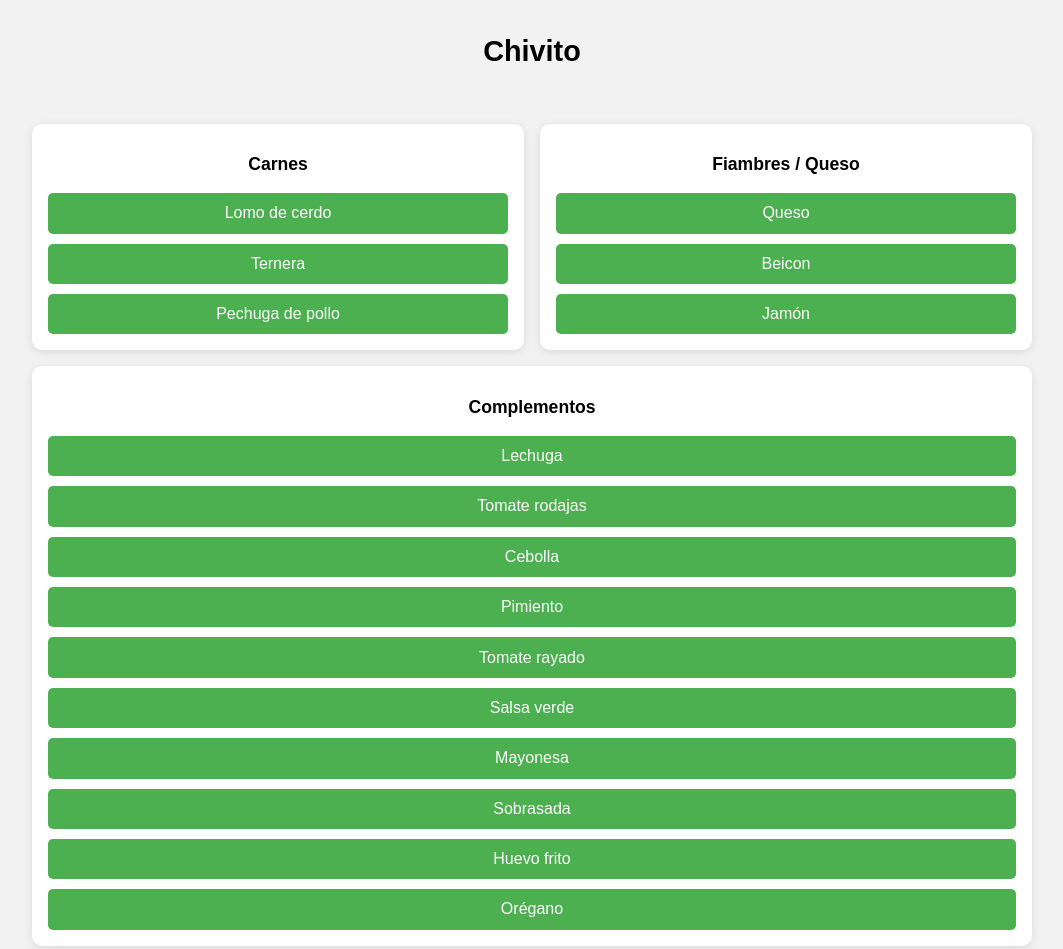
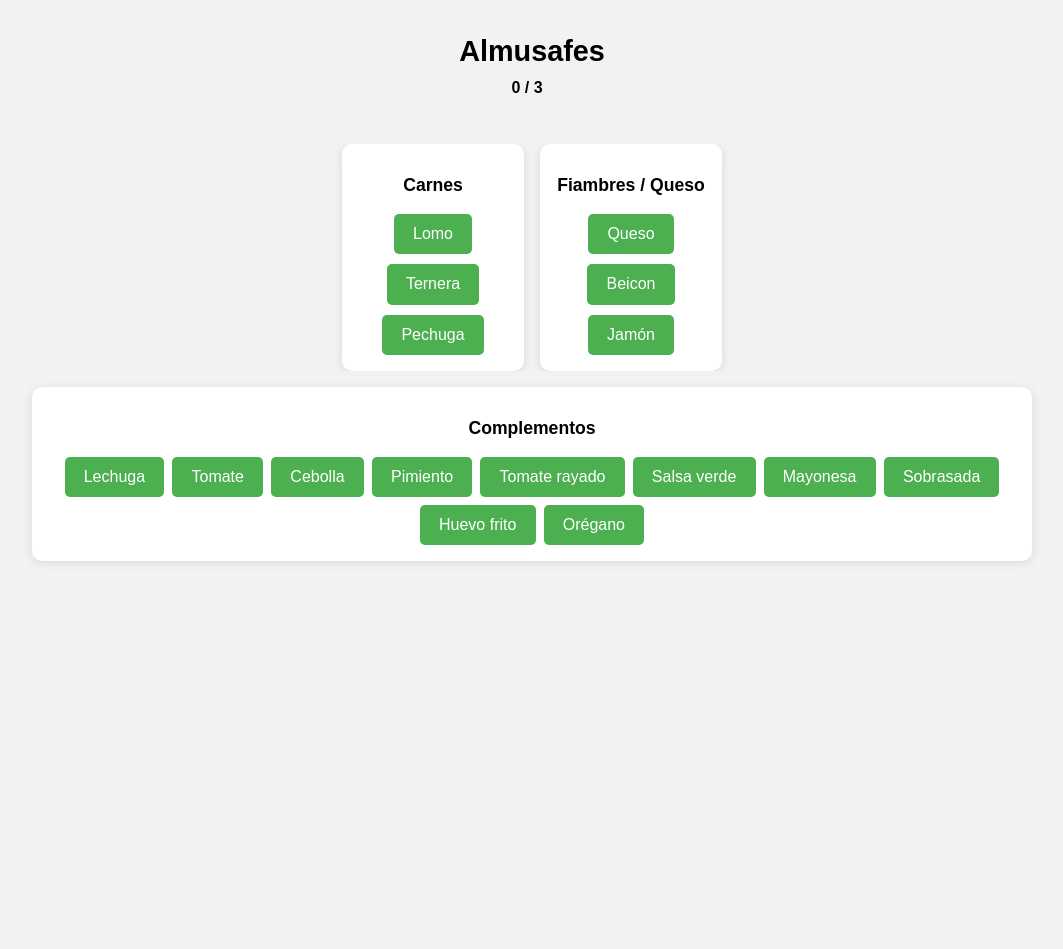
Before and after one commit to Ahuanmarca/bocadillos, a plain HTML site: page index.html in a window 1280 px wide. Shown: the whole page, without its empty margins (108-1171 px from the left). After the commit the page ends 832 px from the top, so only its background shows below. Drawn offline with Linux system fonts and the light colour scheme.

Commit message:
Update index.html

```diff
--- a/index.html
+++ b/index.html
@@ -18,6 +18,23 @@
     h1 {
       font-size: 1.8rem;
       text-align: center;
+      margin-bottom: 0.5rem;
+    }
+    #progreso {
+      height: 1.5rem;
+      margin-bottom: 0.5rem;
+      display: flex;
+      align-items: center;
+      gap: 10px;
+      justify-content: center;
+    }
+    .check {
+      color: green;
+      font-size: 1.2rem;
+    }
+    .contador {
+      font-weight: bold;
+      font-size: 1rem;
     }
     .feedback {
       margin: 10px;
@@ -27,12 +44,19 @@
     }
     .contenedores {
       display: flex;
-      flex-wrap: wrap;
-      justify-content: center;
-      gap: 1rem;
+      flex-direction: column;
       width: 100%;
       max-width: 1000px;
       margin-top: 1rem;
+      gap: 1rem;
+    }
+    .fila {
+      display: flex;
+      flex-direction: row;
+      flex-wrap: nowrap;
+      justify-content: center;
+      gap: 1rem;
+      overflow-x: auto;
     }
     .contenedor {
       background: white;
@@ -43,12 +67,18 @@
       flex-direction: column;
       align-items: center;
       gap: 10px;
-      flex: 1 1 280px;
-      min-width: 40%;
+      flex: 0 0 auto;
+      min-width: 150px;
     }
     .contenedor h2 {
       margin-bottom: 0.5rem;
       font-size: 1.1rem;
+    }
+    .complementos {
+      display: flex;
+      flex-wrap: wrap;
+      justify-content: center;
+      gap: 0.5rem;
     }
     button {
       padding: 0.7rem 1.2rem;
@@ -59,72 +89,100 @@
       background-color: #4CAF50;
       color: white;
       transition: background 0.3s;
-      width: 100%;
     }
     button:hover {
       background-color: #45a049;
-    }
-
-    @media (max-width: 500px) {
-      h1 {
-        font-size: 1.4rem;
-      }
-      .feedback {
-        font-size: 1rem;
-      }
     }
   </style>
 </head>
 <body>
   <h1 id="titulo">Cargando...</h1>
+  <div id="progreso">
+    <div class="contador" id="contador">0 / 0</div>
+    <div id="checks"></div>
+  </div>
   <div class="feedback" id="feedback"></div>
   <div class="contenedores">
-    <div class="contenedor" id="izquierda"><h2>Carnes</h2></div>
-    <div class="contenedor" id="derecha"><h2>Fiambres / Queso</h2></div>
-    <div class="contenedor" id="complementos"><h2>Complementos</h2></div>
+    <div class="fila">
+      <div class="contenedor" id="izquierda"><h2>Carnes</h2></div>
+      <div class="contenedor" id="derecha"><h2>Fiambres / Queso</h2></div>
+    </div>
+    <div class="contenedor" id="complementos">
+      <h2>Complementos</h2>
+      <div class="complementos" id="complementos-grid"></div>
+    </div>
   </div>
 
   <script>
     const bocadillos = [
-      { nombre: "Chivito", receta: ["Mayonesa", "Lechuga", "Tomate rodajas", "Lomo de cerdo", "Beicon"] },
+      { nombre: "Chivito", receta: ["Mayonesa", "Lechuga", "Tomate", "Lomo", "Beicon"] },
       { nombre: "Brascada", receta: ["Ternera", "Jamón", "Cebolla"] },
       { nombre: "Almusafes", receta: ["Sobrasada", "Queso", "Cebolla"] },
-      { nombre: "Valencia", receta: ["Tomate rayado", "Salsa verde", "Lomo de cerdo"] },
+      { nombre: "Valencia", receta: ["Tomate rayado", "Salsa verde", "Lomo"] },
       { nombre: "Nápoles", receta: ["Jamón", "Queso", "Huevo frito", "Orégano"] },
-      { nombre: "Mediterráneo", receta: ["Mayonesa", "Pechuga de pollo", "Beicon", "Cebolla"] },
-      { nombre: "Campero", receta: ["Pechuga de pollo", "Beicon", "Pimiento", "Cebolla", "Mayonesa"] }
+      { nombre: "Mediterráneo", receta: ["Mayonesa", "Pechuga", "Beicon", "Cebolla"] },
+      { nombre: "Campero", receta: ["Pechuga", "Beicon", "Pimiento", "Cebolla", "Mayonesa"] }
     ];
 
     const ingredientes = {
-      izquierda: ["Lomo de cerdo", "Ternera", "Pechuga de pollo"],
+      izquierda: ["Lomo", "Ternera", "Pechuga"],
       derecha: ["Queso", "Beicon", "Jamón"],
       complementos: [
-        "Lechuga", "Tomate rodajas", "Cebolla", "Pimiento",
+        "Lechuga", "Tomate", "Cebolla", "Pimiento",
         "Tomate rayado", "Salsa verde", "Mayonesa", "Sobrasada",
         "Huevo frito", "Orégano"
       ]
     };
 
-    let indice = 0;
     let seleccion = [];
+    let stats = bocadillos.map(() => ({ aciertos: 0, fallos: 0 }));
 
     const titulo = document.getElementById("titulo");
     const feedback = document.getElementById("feedback");
     const contIzq = document.getElementById("izquierda");
     const contDer = document.getElementById("derecha");
-    const contComp = document.getElementById("complementos");
+    const contComp = document.getElementById("complementos-grid");
+    const checks = document.getElementById("checks");
+    const contador = document.getElementById("contador");
+
+    function elegirBocadillo() {
+      const ponderado = [];
+      bocadillos.forEach((boc, i) => {
+        const { fallos, aciertos } = stats[i];
+        const peso = 1 + fallos - 0.5 * aciertos;
+        for (let j = 0; j < Math.max(1, Math.floor(peso)); j++) {
+          ponderado.push(i);
+        }
+      });
+      return bocadillos[ponderado[Math.floor(Math.random() * ponderado.length)]];
+    }
+
+    let bocadilloActual = null;
 
     function cargarBocadillo() {
-      const b = bocadillos[indice];
-      titulo.textContent = b.nombre;
+      bocadilloActual = elegirBocadillo();
+      titulo.textContent = bocadilloActual.nombre;
       seleccion = [];
       feedback.textContent = "";
+      actualizarProgreso();
+    }
+
+    function actualizarProgreso() {
+      const total = bocadilloActual.receta.length;
+      contador.textContent = `${seleccion.length} / ${total}`;
+      checks.innerHTML = "";
+      for (let i = 0; i < seleccion.length; i++) {
+        const span = document.createElement("span");
+        span.textContent = "✅";
+        span.className = "check";
+        checks.appendChild(span);
+      }
     }
 
     function crearBotones() {
       contIzq.innerHTML = "<h2>Carnes</h2>";
       contDer.innerHTML = "<h2>Fiambres / Queso</h2>";
-      contComp.innerHTML = "<h2>Complementos</h2>";
+      contComp.innerHTML = "";
 
       ingredientes.izquierda.forEach(ing => {
         const btn = document.createElement("button");
@@ -149,21 +207,25 @@
     }
 
     function seleccionarIngrediente(ing) {
-      const receta = bocadillos[indice].receta;
+      const receta = bocadilloActual.receta;
       const paso = seleccion.length;
+      const idx = bocadillos.indexOf(bocadilloActual);
       if (ing === receta[paso]) {
         seleccion.push(ing);
-        feedback.textContent = "✅ Correcto";
+        feedback.textContent = "";
+        actualizarProgreso();
         if (seleccion.length === receta.length) {
           feedback.textContent = "🎉 Bocadillo completo!";
+          stats[idx].aciertos++;
           setTimeout(() => {
-            indice = (indice + 1) % bocadillos.length;
             cargarBocadillo();
           }, 2000);
         }
       } else {
         feedback.textContent = "❌ Incorrecto. Intenta de nuevo.";
+        stats[idx].fallos++;
         seleccion = [];
+        actualizarProgreso();
       }
     }
 
```
